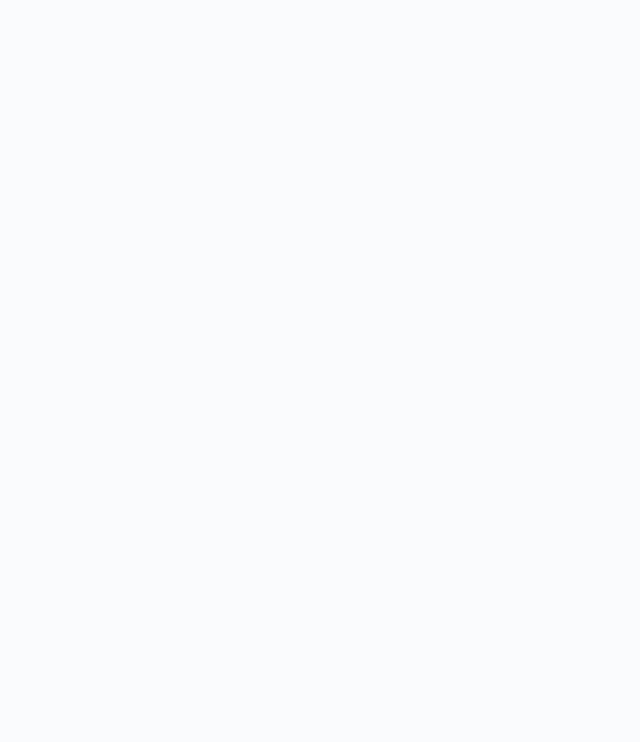
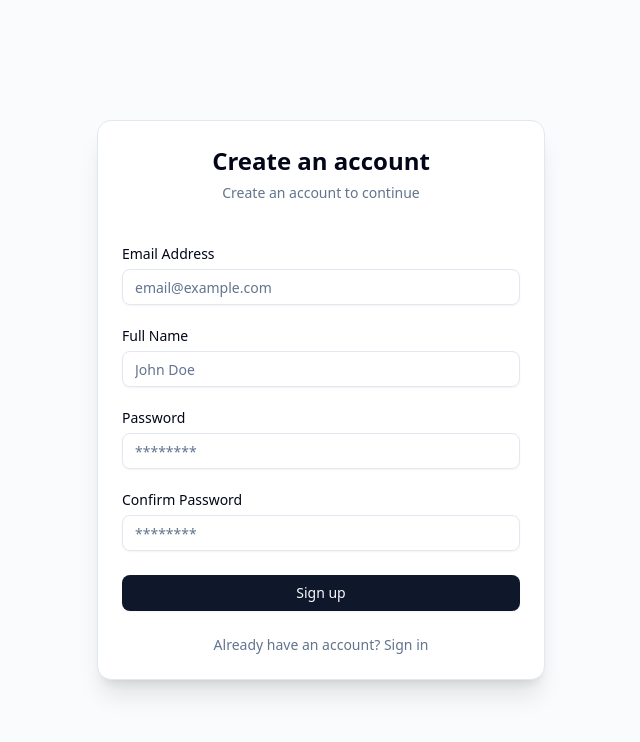
Before and after one commit to CipherWraithSec/Task-Management-Platform, a Next.js app in the folder frontend/: page /auth/signup in a window 1280 px wide. Shown: the top 742 px of the page, without its empty margins (319-959 px from the left). Built offline with nearby package versions, Linux system fonts and the light colour scheme.

Commit message:
feat: add signup UI

```diff
--- a/frontend/app/auth/signup/page.tsx
+++ b/frontend/app/auth/signup/page.tsx
@@ -1,9 +1,152 @@
 "use client";
 
+import {
+  Card,
+  CardContent,
+  CardDescription,
+  CardFooter,
+  CardHeader,
+  CardTitle,
+} from "@/components/ui/card";
+import {
+  Form,
+  FormControl,
+  FormField,
+  FormItem,
+  FormLabel,
+  FormMessage,
+} from "@/components/ui/form";
 import { signUpSchema } from "@/lib/schema";
+import { useForm } from "react-hook-form";
 import { z } from "zod";
+import { zodResolver } from "@hookform/resolvers/zod";
+import { Input } from "@/components/ui/input";
+import { Button } from "@/components/ui/button";
+import Link from "next/link";
+import { useSignUpMutation } from "@/app/hooks/useAuth";
+import { toast } from "sonner";
 
 export type SignupFormData = z.infer<typeof signUpSchema>;
+
 export default function Signup() {
-  return <></>;
+  const form = useForm<SignupFormData>({
+    resolver: zodResolver(signUpSchema),
+    defaultValues: {
+      email: "",
+      password: "",
+      name: "",
+      confirmPassword: "",
+    },
+  });
+
+  const { mutate, isPending } = useSignUpMutation();
+
+  const handleOnSubmit = (values: SignupFormData) => {
+    mutate(values, {
+      onSuccess: () => {
+        toast.success("Email Verification Required", {
+          description:
+            "Please check your email for a verification link. If you don't see it, please check your spam folder.",
+        });
+
+        form.reset();
+        // navigate("/sign-in");
+      },
+      onError: (error: any) => {
+        const errorMessage =
+          error.response?.data?.message || "An error occurred";
+        console.log(error);
+        toast.error(errorMessage);
+      },
+    });
+  };
+
+  return (
+    <Card className="max-w-md w-full shadow-xl">
+      <CardHeader className="text-center mb-5">
+        <CardTitle className="text-2xl font-bold">Create an account</CardTitle>
+        <CardDescription className="text-sm text-muted-foreground">
+          Create an account to continue
+        </CardDescription>
+      </CardHeader>
+      <CardContent>
+        <Form {...form}>
+          <form
+            onSubmit={form.handleSubmit(handleOnSubmit)}
+            className="space-y-6"
+          >
+            <FormField
+              control={form.control}
+              name="email"
+              render={({ field }) => (
+                <FormItem>
+                  <FormLabel>Email Address</FormLabel>
+                  <FormControl>
+                    <Input
+                      type="email"
+                      placeholder="email@example.com"
+                      {...field}
+                    />
+                  </FormControl>
+                  <FormMessage />
+                </FormItem>
+              )}
+            />
+            <FormField
+              control={form.control}
+              name="name"
+              render={({ field }) => (
+                <FormItem>
+                  <FormLabel>Full Name</FormLabel>
+                  <FormControl>
+                    <Input type="text" placeholder="John Doe" {...field} />
+                  </FormControl>
+                  <FormMessage />
+                </FormItem>
+              )}
+            />
+
+            <FormField
+              control={form.control}
+              name="password"
+              render={({ field }) => (
+                <FormItem>
+                  <FormLabel>Password</FormLabel>
+                  <FormControl>
+                    <Input type="password" placeholder="********" {...field} />
+                  </FormControl>
+                  <FormMessage />
+                </FormItem>
+              )}
+            />
+            <FormField
+              control={form.control}
+              name="confirmPassword"
+              render={({ field }) => (
+                <FormItem>
+                  <FormLabel>Confirm Password</FormLabel>
+                  <FormControl>
+                    <Input type="password" placeholder="********" {...field} />
+                  </FormControl>
+                  <FormMessage />
+                </FormItem>
+              )}
+            />
+
+            <Button type="submit" className="w-full" disabled={isPending}>
+              {isPending ? "Signing up..." : "Sign up"}
+            </Button>
+          </form>
+        </Form>
+
+        <CardFooter className="flex items-center justify-center mt-6">
+          <div className="flex items-center justify-center">
+            <p className="text-sm text-muted-foreground">
+              Already have an account? <Link href="/auth/login">Sign in</Link>
+            </p>
+          </div>
+        </CardFooter>
+      </CardContent>
+    </Card>
+  );
 }
--- a/frontend/lib/schema.ts
+++ b/frontend/lib/schema.ts
@@ -7,7 +7,7 @@ export const signInSchema = z.object({
 
 export const signUpSchema = z
   .object({
-    email: z.string().email("Invalid email address"),
+    email: z.email("Invalid email address"),
     password: z.string().min(8, "Password must be 8 characters"),
     name: z.string().min(3, "Name must be at least 3 characters"),
     confirmPassword: z.string().min(8, "Password must be 8 characters"),
```
